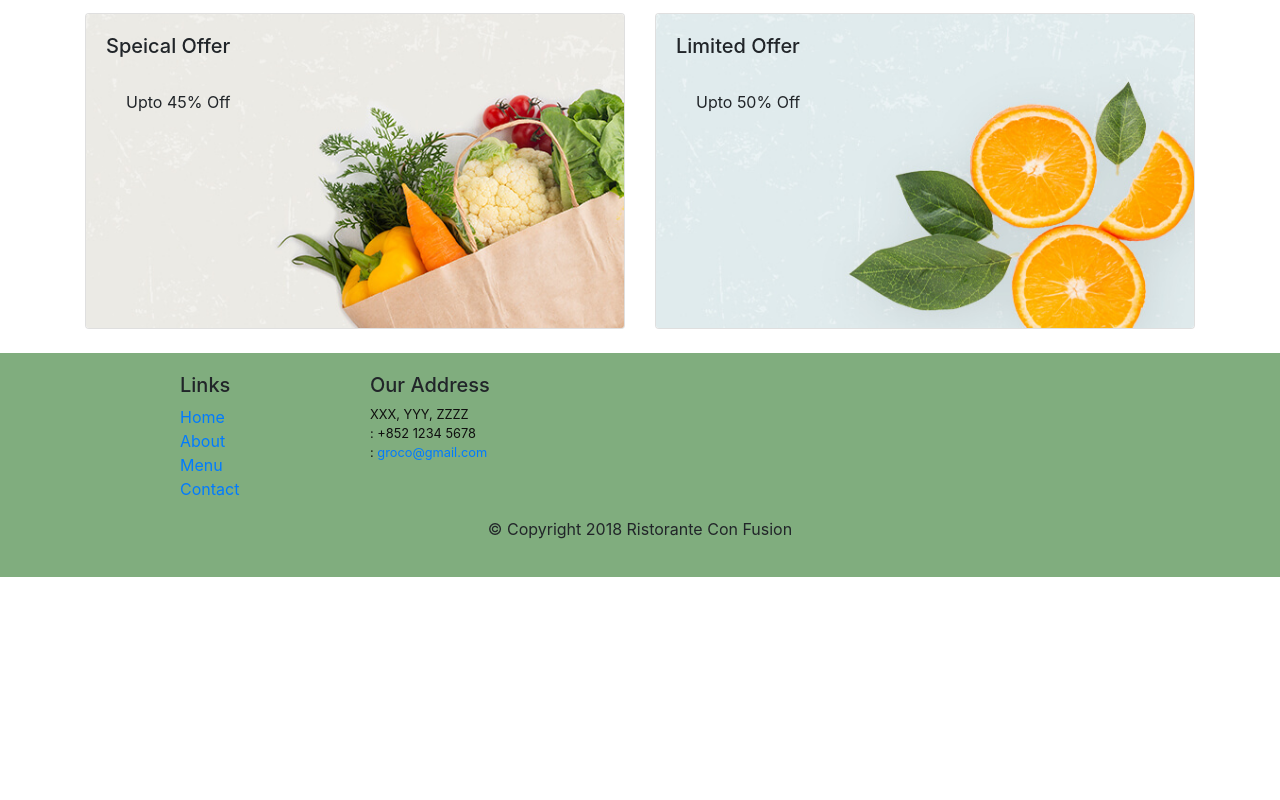
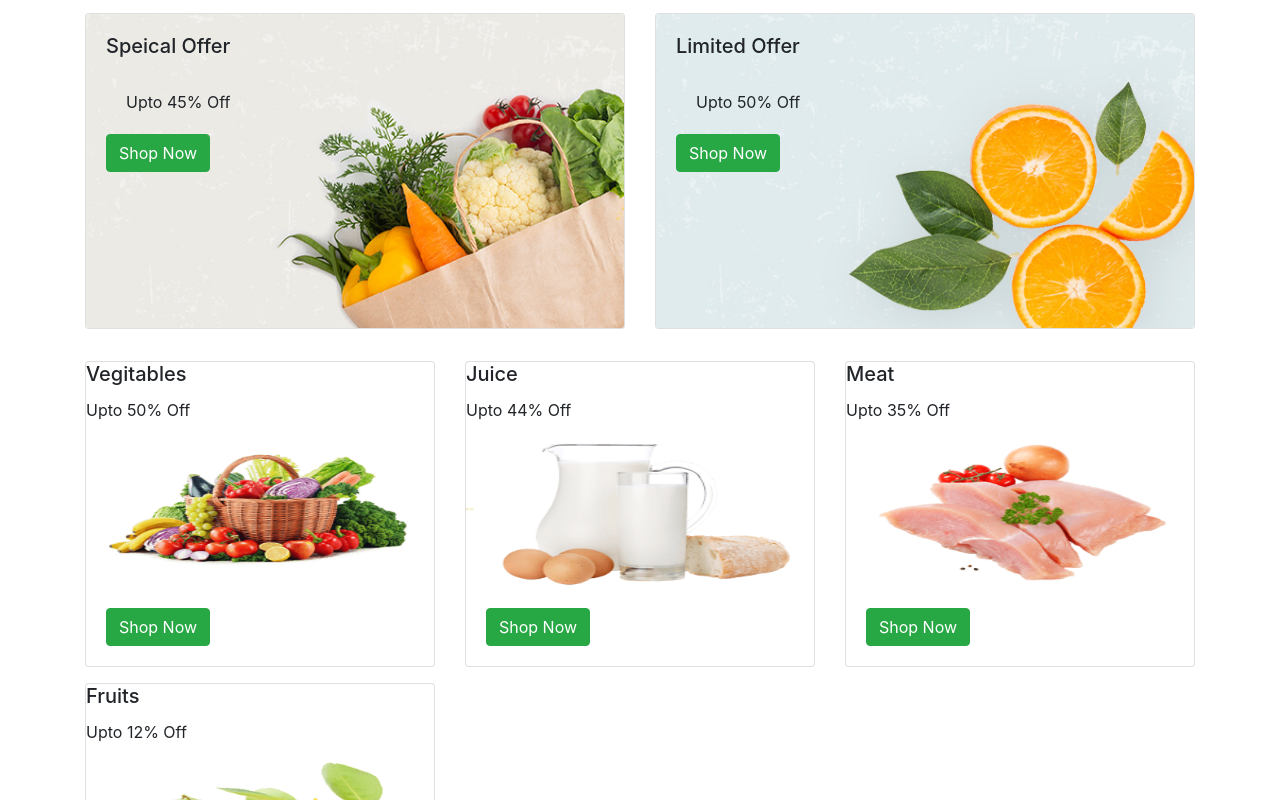
Before and after one commit to AditiHooda/grocery-store, a React (Create React App) app: page /home in a window 1280 px wide. Shown: the part 480-1280 px from the top of the page. Before the commit the page ends 1057 px from the top, so only its background shows below. Built offline with nearby package versions, Linux system fonts and the light colour scheme; the HTML template or start-up script is replaced by a standard one.

Commit message:
Created categories component

```diff
--- a/src/Components/CategoriesComponent.js
+++ b/src/Components/CategoriesComponent.js
@@ -0,0 +1,44 @@
+import React, { Component } from "react";
+import { Card, CardBody, CardImg, CardText, CardTitle } from "reactstrap";
+
+class CategoriesComp extends Component {
+    render() {
+        if (this.props.categories != null) {
+            const categories = this.props.categories.map((category) => {
+                const categoryView =
+                    <Card>
+                        <CardTitle>
+                            {category.name}
+                        </CardTitle>
+                        <CardText>
+                            {category.desc}
+                        </CardText>
+                        <CardImg src={category.img} height="150px">
+                        </CardImg>
+                        <CardBody>
+                            <button type='button' className='btn btn-success'>Shop Now</button>
+                        </CardBody>
+                    </Card>
+                return (
+                    <div className="col-12 col-md-4 my-2">
+                        {categoryView}
+                    </div>
+                );
+            });
+            return (
+                <div class="box-container">
+                    <div className="container">
+                        <div className="row">
+                            {categories}
+                        </div>
+                    </div>
+                </div >
+            );
+        }
+        else {
+            return (<div></div>);
+        }
+    }
+}
+
+export default CategoriesComp;
--- a/src/Components/DealsComponent.js
+++ b/src/Components/DealsComponent.js
@@ -1,5 +1,5 @@
 import React, { Component } from "react";
-import { Card, CardBody, CardImg, CardImgOverlay, CardTitle } from "reactstrap";
+import { Card, CardBody, CardImg, CardImgOverlay, CardText, CardTitle } from "reactstrap";
 
 class Deals extends Component {
     render() {
@@ -14,6 +14,9 @@ class Deals extends Component {
                         <CardBody>
                             {deal.desc}
                         </CardBody>
+                        <CardText>
+                            <button type='button' className='btn btn-success'>Shop Now</button>
+                        </CardText>
                     </CardImgOverlay>
                 </Card>
             return (
--- a/src/Components/HomeComponent.js
+++ b/src/Components/HomeComponent.js
@@ -1,5 +1,6 @@
 import React, { Component } from "react";
 import CarouselComp from "./carouselComponent";
+import CategoriesComp from "./CategoriesComponent";
 import Deals from "./DealsComponent";
 
 class Home extends Component {
@@ -8,6 +9,7 @@ class Home extends Component {
             <div>
                 <CarouselComp />
                 <Deals deals={this.props.deals} />
+                <CategoriesComp categories={this.props.categories} />
             </div>
         )
     }
--- a/src/Components/MainComponent.js
+++ b/src/Components/MainComponent.js
@@ -1,20 +1,20 @@
 import { Component } from 'react';
 import Header from './HeaderComponent';
 import Footer from './FooterComponent';
-import { Switch, Route, Redirect } from 'react-router-dom';
+import { Switch, Route } from 'react-router-dom';
 import Products from './ProductsComponent';
-import CarouselComp from './carouselComponent';
 import { PRODUCTS } from '../shared/products';
 import Home from './HomeComponent';
 import { DEALS } from '../shared/deals';
-import Deals from './DealsComponent';
+import { CATEGORIES } from '../shared/categories';
 
 class Main extends Component {
     constructor(props) {
         super(props);
         this.state = {
             products: PRODUCTS,
-            deals: DEALS
+            deals: DEALS,
+            categories: CATEGORIES
         }
     }
 
@@ -30,7 +30,7 @@ class Main extends Component {
                 <Header />
                 <Switch>
                     <Route path="/products" component={ProductsPage} />
-                    <Route exact path="/home" component={() => <Home deals={this.state.deals} />} />
+                    <Route exact path="/home" component={() => <Home deals={this.state.deals} categories={this.state.categories} />} />
                 </Switch>
                 <Footer />
             </div>
--- a/src/Components/ProductsComponent.js
+++ b/src/Components/ProductsComponent.js
@@ -34,7 +34,7 @@ class Products extends Component {
                     {productview}
                 </div>
             );
-        })
+        });
         return (
             <div class="box-container">
                 <div className="container">
--- /dev/null
+++ b/src/shared/categories.js
@@ -0,0 +1,22 @@
+export const CATEGORIES = [
+    {
+        name: "Vegitables",
+        desc: 'Upto 50% Off',
+        img: 'assets/images/category-1.png'
+    },
+    {
+        name: "Juice",
+        desc: 'Upto 44% Off',
+        img: 'assets/images/category-2.png'
+    },
+    {
+        name: "Meat",
+        desc: 'Upto 35% Off',
+        img: 'assets/images/category-3.png'
+    },
+    {
+        name: "Fruits",
+        desc: 'Upto 12% Off',
+        img: 'assets/images/category-4.png'
+    }
+]
```
